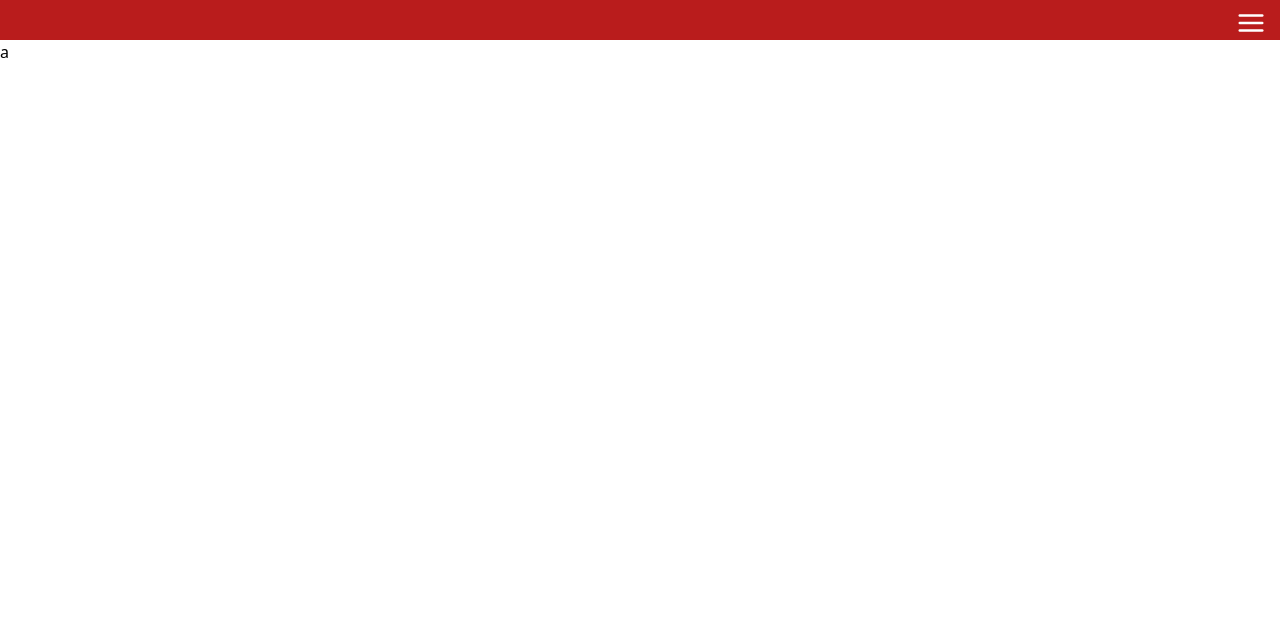
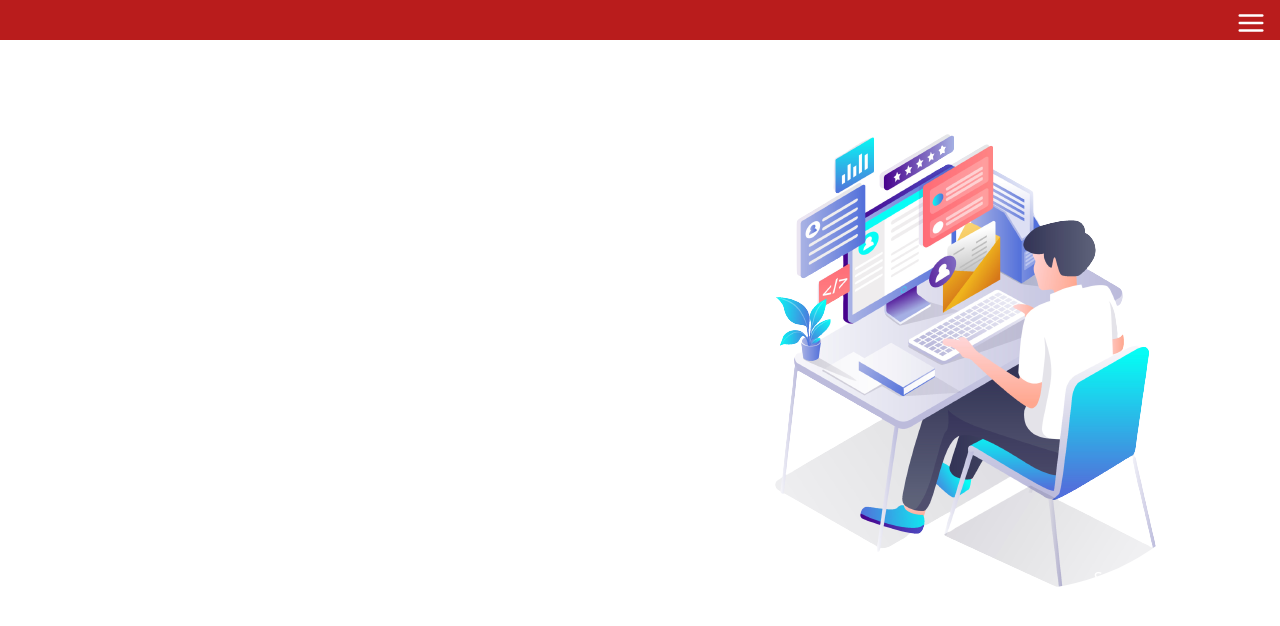
Before and after one commit to thepug432/Personal-Website, a React (Vite) app: page / in a window 1280 px wide. Shown: the top 626 px of the page. Built offline with nearby package versions, Linux system fonts and the light colour scheme.

Commit message:
index v1.0

```diff
--- a/index.html
+++ b/index.html
@@ -6,7 +6,7 @@
     <meta name="viewport" content="width=device-width, initial-scale=1.0" />
     <title>Vite App</title>
   </head>
-  <body>
+  <body class="bg-red-400">
     <div id="root"></div>
     <script type="module" src="/src/main.jsx"></script>
   </body>
--- a/src/components/Index.jsx
+++ b/src/components/Index.jsx
@@ -1,14 +1,29 @@
-
+import { motion } from 'framer-motion'
+import me from '../static/images/me.png'
 import Hider from "./Hider"
 
-export default function App() {
-    return (
-      <Hider>
-        <div className='flex xsm:flex-col md:flex-row'>
-          <div className='h-screen w-full'>
-          a
+export default function Idex() {
+
+return (
+  <Hider>
+    <div className='flex flex-col'>
+      {/* main content */}
+      <div className='flex xsm:flex-col mx-auto mt-20 xsm:mt-5 xsm:mx-3 text-white'>
+        <div className='my-auto'>
+          <p className="text-4xl">Hi, I'm Kiril Bourakov.</p> <br/>
+          <p className="text-xl">I design modern, responsive websites using React and other technolagies.</p>
+        </div>
+        <div className='relative'>
+          <div className='overflow-hidden rounded-full self-center'>
+            <img src={me} />
+          </div>
+          <div className='absolute right-0 bottom-0 cursor-default'>
+            <p>Source: vecteezy.com</p>
           </div>
         </div>
-      </Hider>
-    )
-  }
+      </div>
+      {/* links */}
+    </div>
+  </Hider>
+  )
+}
```
Also changed, not shown: src/static/images/me.png (added).
